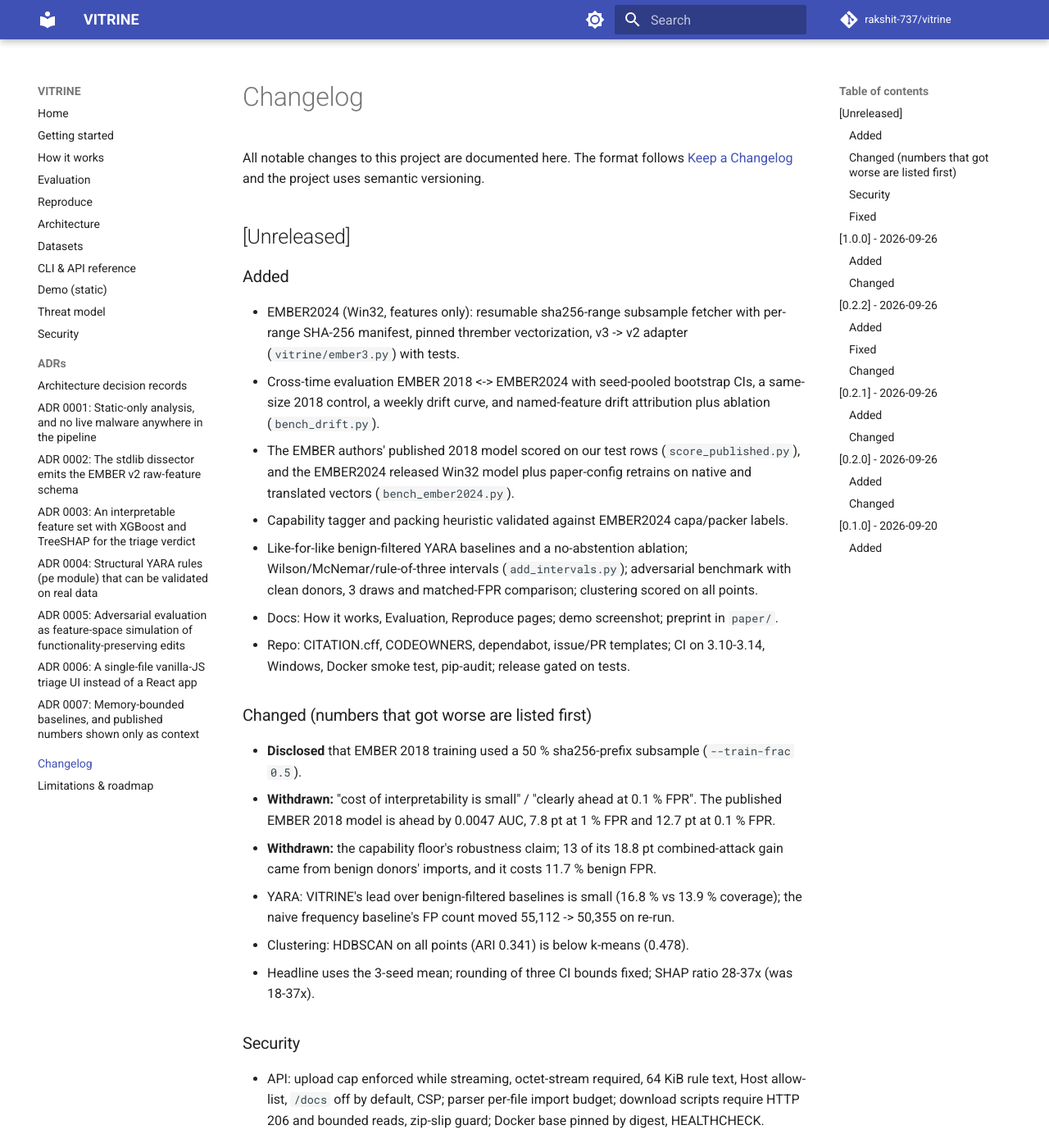
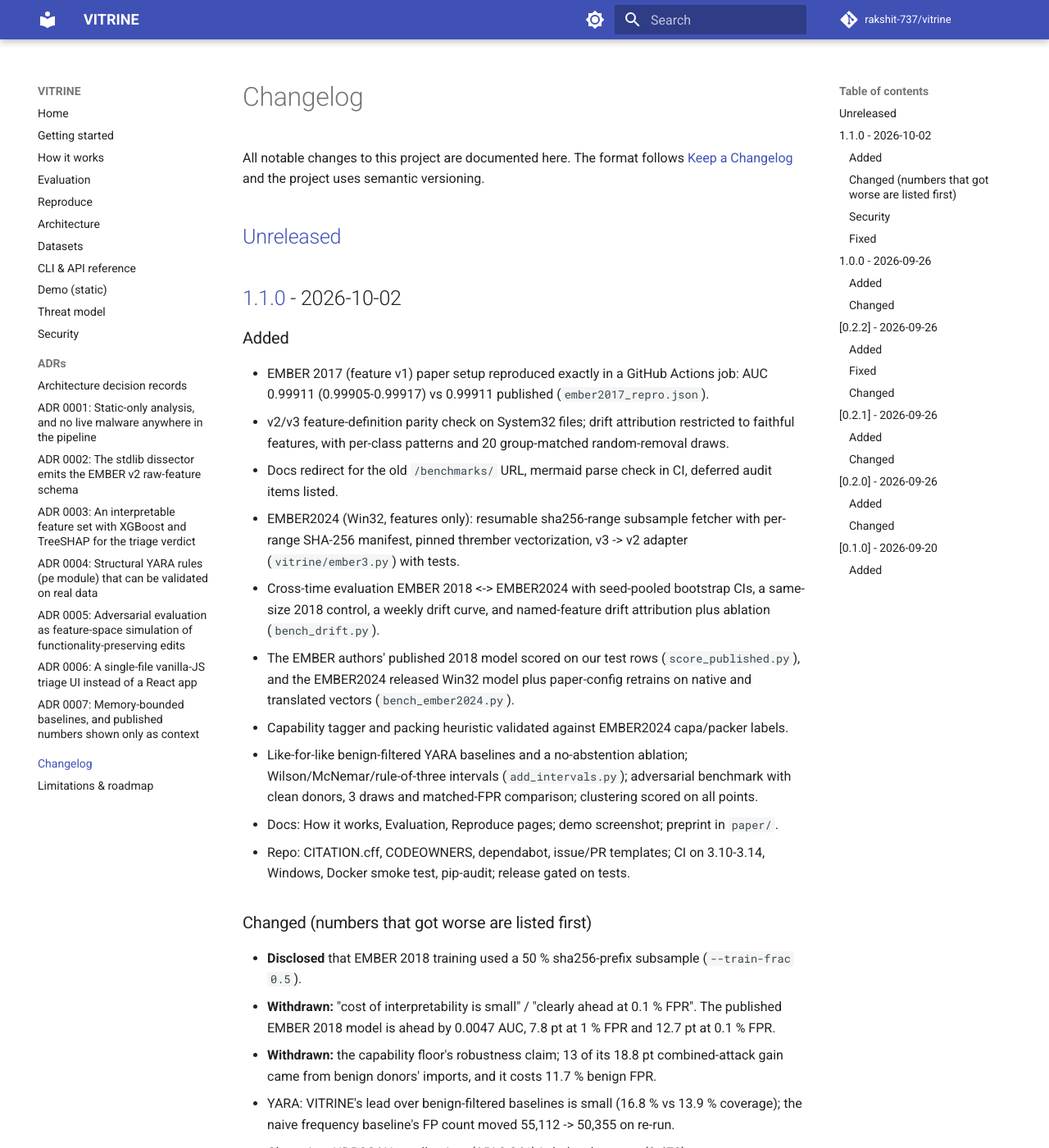
Before and after one commit to rakshit-737/vitrine, an MkDocs documentation site: the page built from docs/changelog.md, in a window 1280 px wide and 1400 px high. Shown: the whole window at 82% size. Built offline with MkDocs 1.6.1 and Material for MkDocs 9.7.7, drawn with Linux system fonts in a browser that asks for light colours; comment, search, counter and statistics services are not loaded; some of the changed text lies outside the part shown.

Commit message:
chore(release): 1.1.0
Co-Authored-By: Claude <noreply@anthropic.com>

```diff
--- a/docs/changelog.md
+++ b/docs/changelog.md
@@ -5,7 +5,14 @@ All notable changes to this project are documented here. The format follows
 
 ## [Unreleased]
 
+## [1.1.0] - 2026-10-02
+
 ### Added
+- EMBER 2017 (feature v1) paper setup reproduced exactly in a GitHub Actions job: AUC 0.99911
+  (0.99905-0.99917) vs 0.99911 published (`ember2017_repro.json`).
+- v2/v3 feature-definition parity check on System32 files; drift attribution restricted to faithful
+  features, with per-class patterns and 20 group-matched random-removal draws.
+- Docs redirect for the old `/benchmarks/` URL, mermaid parse check in CI, deferred audit items listed.
 - EMBER2024 (Win32, features only): resumable sha256-range subsample fetcher with per-range SHA-256
   manifest, pinned thrember vectorization, v3 -> v2 adapter (`vitrine/ember3.py`) with tests.
 - Cross-time evaluation EMBER 2018 <-> EMBER2024 with seed-pooled bootstrap CIs, a same-size 2018
@@ -38,6 +45,10 @@ All notable changes to this project are documented here. The format follows
   bounded reads, zip-slip guard; Docker base pinned by digest, HEALTHCHECK.
 
 ### Fixed
+- Drift attribution is described as a correlational ranking (hypothesis), not an established cause;
+  the paper states the random-draw comparison holds in AUC only (14 of 20 draws are worse at 0.1 % FPR).
+- Third-party actions in release/paper workflows pinned to commit SHAs; Starlette TestClient
+  deprecation warning filtered; `benchmarks.md` marked `not_in_nav`.
 - Release notes were never taken from CHANGELOG (awk escape); the step now fails on empty notes.
 - XML-namespace URLs no longer trigger T1071.001; sdist ships test fixtures; CLI errors are one line.
 
@@ -118,3 +129,7 @@ All notable changes to this project are documented here. The format follows
 - Initial MVP: stdlib PE dissector, capa-style tagger, linear model with exact linear SHAP,
   string-based YARA synthesis with specificity and coverage validation, and synthetic inert PE
   families.
+
+[Unreleased]: https://github.com/rakshit-737/vitrine/compare/v1.1.0...HEAD
+[1.1.0]: https://github.com/rakshit-737/vitrine/compare/v1.0.0...v1.1.0
+[1.0.0]: https://github.com/rakshit-737/vitrine/releases/tag/v1.0.0
--- a/mkdocs.yml
+++ b/mkdocs.yml
@@ -32,6 +32,8 @@ plugins:
         python:
           paths: [.]
           options: {show_source: false, docstring_style: google, show_root_heading: true}
+not_in_nav: |
+  benchmarks.md
 nav:
   - Home: index.md
   - Getting started: getting-started.md
--- a/pyproject.toml
+++ b/pyproject.toml
@@ -4,7 +4,7 @@ build-backend = "setuptools.build_meta"
 
 [project]
 name = "vitrine"
-version = "1.0.0"
+version = "1.1.0"
 description = "Static-first, explainable PE triage with auto-synthesized YARA rules (never executes samples)"
 readme = "README.md"
 license = "MIT"
@@ -47,6 +47,7 @@ packages = ["vitrine", "vitrine.static"]
 [tool.pytest.ini_options]
 testpaths = ["tests"]
 markers = ["realdata: needs the EMBER 2018 download and/or local Windows binaries (skipped when absent)"]
+filterwarnings = ["ignore:.*with `starlette.testclient` is deprecated"]
 
 [tool.ruff]
 line-length = 120
--- a/vitrine/__init__.py
+++ b/vitrine/__init__.py
@@ -1,2 +1,2 @@
 """VITRINE: static-first, explainable PE triage + auto-YARA. Never executes samples."""
-__version__ = "1.0.0"
+__version__ = "1.1.0"
```
Also changed, not shown: CHANGELOG.md (+15 -0 lines), README.md (+4 -5 lines), docs/index.md (+1 -1 lines), docs/limitations.md (+1 -1 lines), 4 other files.
